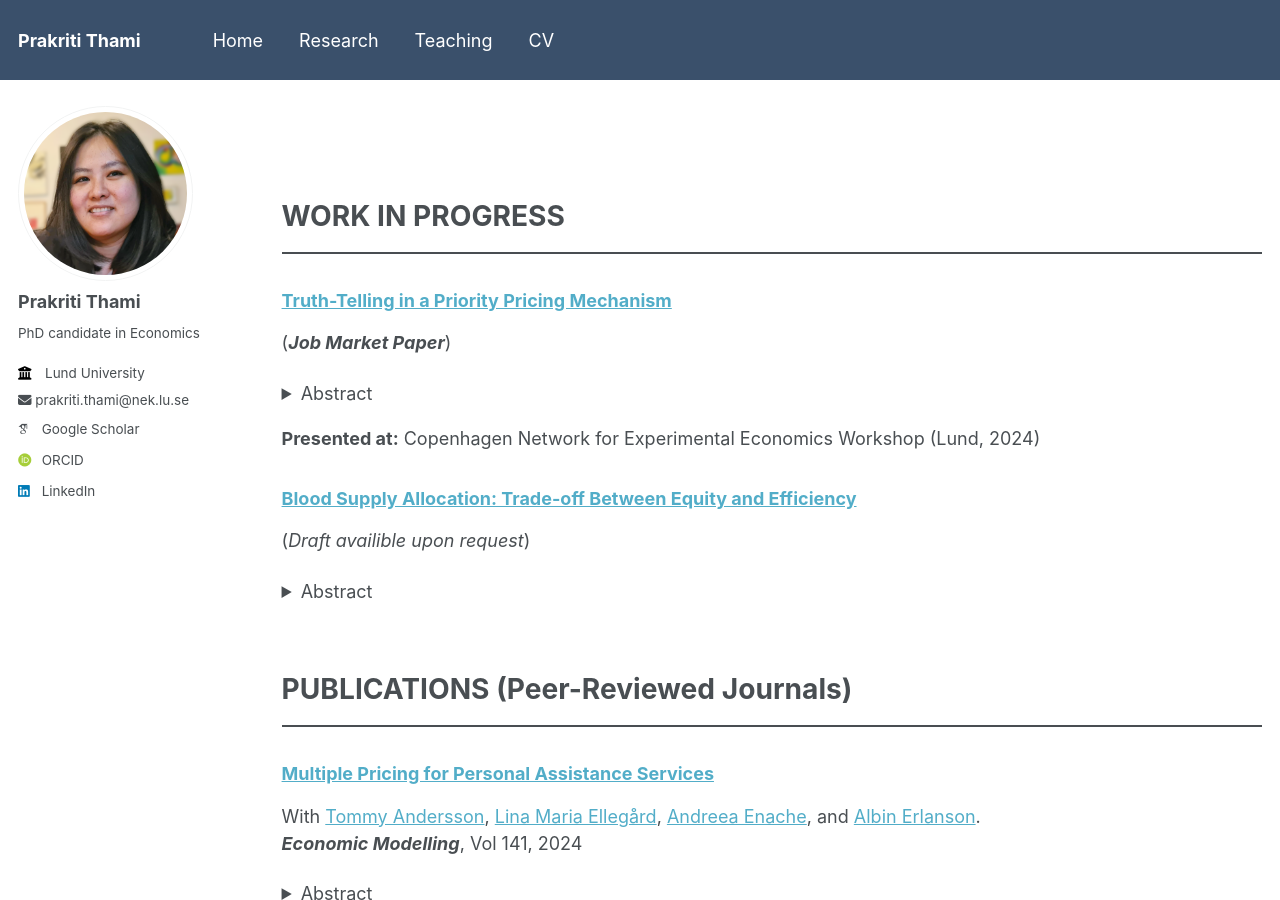
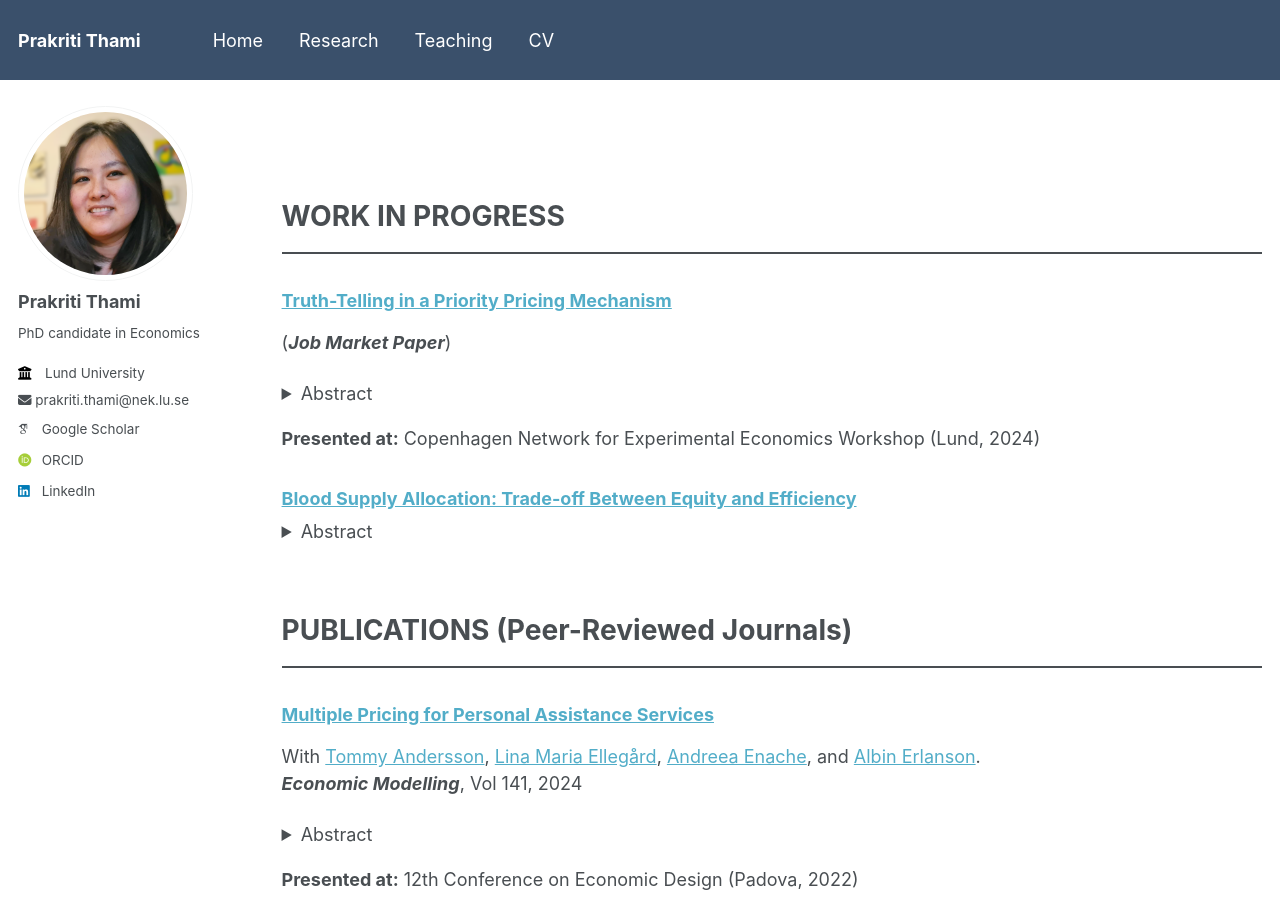
Before and after one commit to prakritithami/prakritithami.github.io, a Jekyll site: the page built from _research/papers.md, in a window 1280 px wide and 900 px high. Built offline with Jekyll 4.4.1, drawn with Linux system fonts in a browser that asks for light colours; some web fonts are replaced.

Commit message:
Update papers.md

```diff
--- a/_research/papers.md
+++ b/_research/papers.md
@@ -20,7 +20,6 @@ may benefit populations with low truth-telling tendencies but reduce welfare whe
 **Presented at:** Copenhagen Network for Experimental Economics Workshop (Lund, 2024)
 
 ### [Blood Supply Allocation: Trade-off Between Equity and Efficiency](https://raw.githubusercontent.com/prakritithami/prakritithami.github.io/master/files/blood_paper.pdf)
-(_Draft availible upon request_)
 <details>
   <summary>Abstract</summary>
   <p align="justify">Blood supply allocation can involve a trade-off between equity and efficiency. While ABO-compatible pooling can promote equitable access across blood types by redistributing supply among all compatible blood types, it may reduce the total number of treated patients in a steady-state setting. This paper derives a domination criterion for ABO-compatible pooling and shows that in iterative pairwise pooling procedures, the final allocation does not result in efficiency loss if this criterion is met at each step. Simulations based on the plasma donation and demand model by Kominers et al. (2020) indicate that failing to satisfy this criterion leads to inefficiencies in 7.11% of cases, with the number of treated patients decreasing by an average of 0.60% to 1.03%. These findings highlight the need to integrate efficiency considerations into blood allocation mechanisms to prevent equity-driven pooling from inadvertently reducing the number of treated patients.</p>
```
